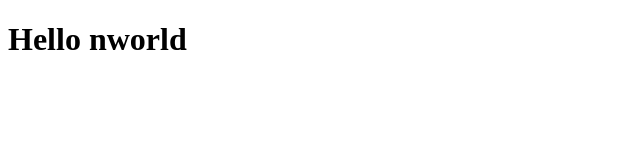
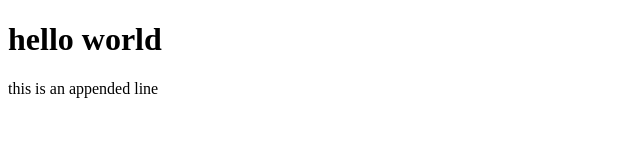
Before and after one commit to Vineeth-7/demo-repo, a plain HTML site: page index.html in a window 1280 px wide. Shown: the whole page, without its empty margins (0-640 px from the left). Drawn offline with Linux system fonts and the light colour scheme.

Commit message:
first commit in feature branch

```diff
--- a/index.html
+++ b/index.html
@@ -6,6 +6,6 @@
     <title>Document</title>
 </head>
 <body>
-    <h1>Hello nworld </h1>
+    <h1>hello world</h1>
 </body>
-</html>
+</html>this is an appended line
```
